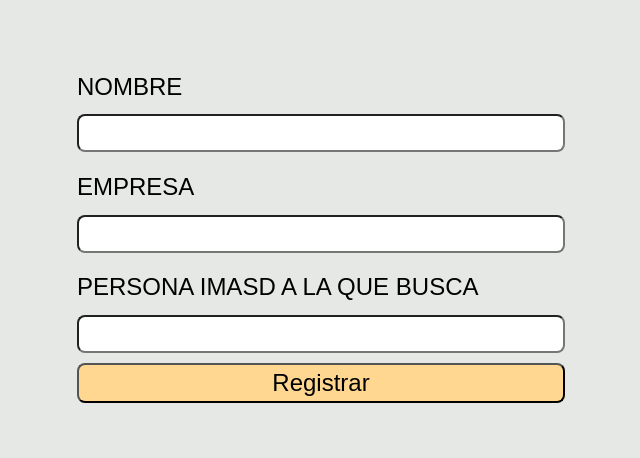
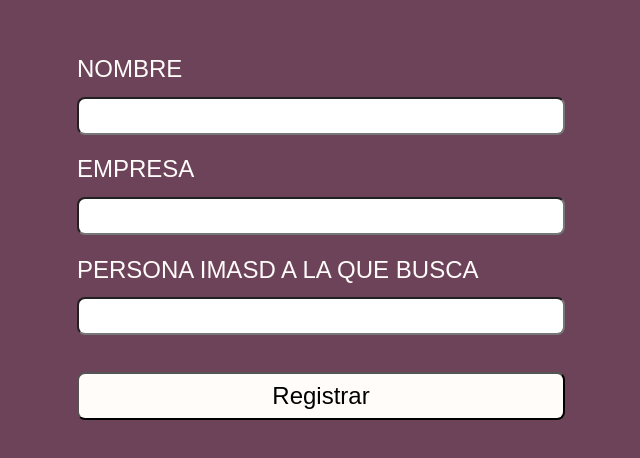
Before and after one commit to KvaleroSor/recepcioPersonal, a React (Create React App) app in the folder recepcionpersonal/: page /personalImasd in a window 1280 px wide. Shown: the part 168-626 px from the top of the page, without its empty margins (319-959 px from the left). Built offline with nearby package versions, Linux system fonts and the light colour scheme; a web font is replaced by a local one.

Commit message:
Change several scss things

```diff
--- a/recepcionpersonal/src/jsonServer/db.json
+++ b/recepcionpersonal/src/jsonServer/db.json
@@ -309,6 +309,13 @@
       "empresa": "Frios Jordà",
       "personaImasd": "Sergi",
       "fecha": "17 de junio de 2025, 21:39:59"
+    },
+    {
+      "id": 14,
+      "nombre": "Airpods pro",
+      "empresa": "Prueba 1 empresa",
+      "personaImasd": "Jordi",
+      "fecha": "17 de junio de 2025, 21:46:05"
     }
   ]
 }
--- a/recepcionpersonal/src/styles/App.scss
+++ b/recepcionpersonal/src/styles/App.scss
@@ -14,7 +14,7 @@ body {
     font-family: $main_font;
     display: grid;
     min-height: 100vh;
-    background-color: $second_color;
+    background-color: $third_color;
 
     * {
         font-weight: 400;
--- a/recepcionpersonal/src/styles/_buttons.scss
+++ b/recepcionpersonal/src/styles/_buttons.scss
@@ -1,7 +1,7 @@
 @import "./variables";
 
 .btn {
-    background-color: $main_color;
+    background-color: $second_color;
     color: #333;
     font-family: $main_font;
     font-size: 2rem;
--- a/recepcionpersonal/src/styles/_formComerciales.scss
+++ b/recepcionpersonal/src/styles/_formComerciales.scss
@@ -9,7 +9,7 @@
 
 form {
     display: grid;
-    border: 1px solid $second_color;
+    // border: 1px solid $second_color;
     font-size: 1.5rem;
 
     label,
@@ -23,14 +23,16 @@ form {
 
     label {
         margin-top: 1rem;
+        color: $second_color;
     }
 
     button {
         width: auto;
-        height: 2.5rem;
+        height: 3rem;
         margin: 0.3rem;
+        margin-top: 2rem;
         font-size: 1.5rem;
-        background-color: $main_color;
+        background-color: $second_color;
         border-radius: 8px;
         transition: transform 0.3s ease;
         cursor: pointer;
--- a/recepcionpersonal/src/styles/_popup.scss
+++ b/recepcionpersonal/src/styles/_popup.scss
@@ -38,7 +38,7 @@
 
 // La ventana del popup
 .popup {
-  background-color: $main_color; // Usando tu variable de color
+  background-color: $second_color; // Usando tu variable de color
   padding: 1.5rem 2rem;
   border-radius: 12px;
   box-shadow: 0 5px 20px rgba(0, 0, 0, 0.25);
--- a/recepcionpersonal/src/styles/_variables.scss
+++ b/recepcionpersonal/src/styles/_variables.scss
@@ -2,6 +2,7 @@
 
 $main_font: 'Afacad Flux', sans-serif;
 $main_color: #FFD791;
-$second_color: #E6E8E6;
+$second_color: #FFFCF9;
+$third_color: #6D435A;
 $img_selected_color: #43BCCD;
-$background_popup: #9FC2CC;
+$background_popup: #FF6978;
```
